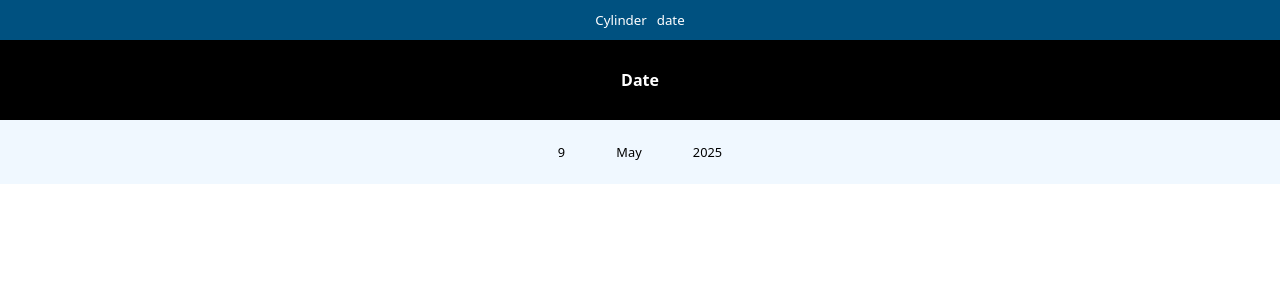
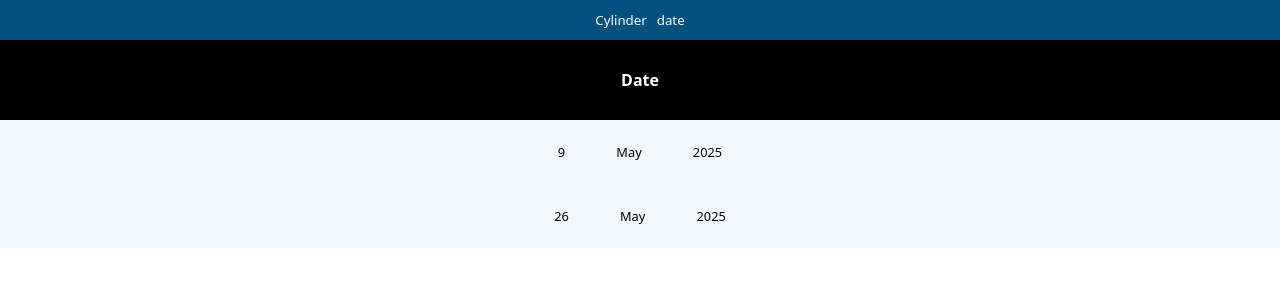
Before and after one commit to vancofnotalive/cylinder, a plain HTML site: page index.html in a window 1280 px wide. Shown: the top 298 px of the page. Drawn offline with Linux system fonts and the light colour scheme.

Commit message:
Add files via upload

```diff
--- a/index.html
+++ b/index.html
@@ -180,6 +180,13 @@ to make a new row make a new role in table-content section -->
                 <section class="table-row">
                     <section class="table-row-element">
                         <span class="day">9</span>
+                        <span class="month">May</span>
+                        <span class="year">2025</span>
+                    </section>
+                </section>
+                <section class="table-row">
+                    <section class="table-row-element">
+                        <span class="day">26</span>
                         <span class="month">May</span>
                         <span class="year">2025</span>
                     </section>
```
